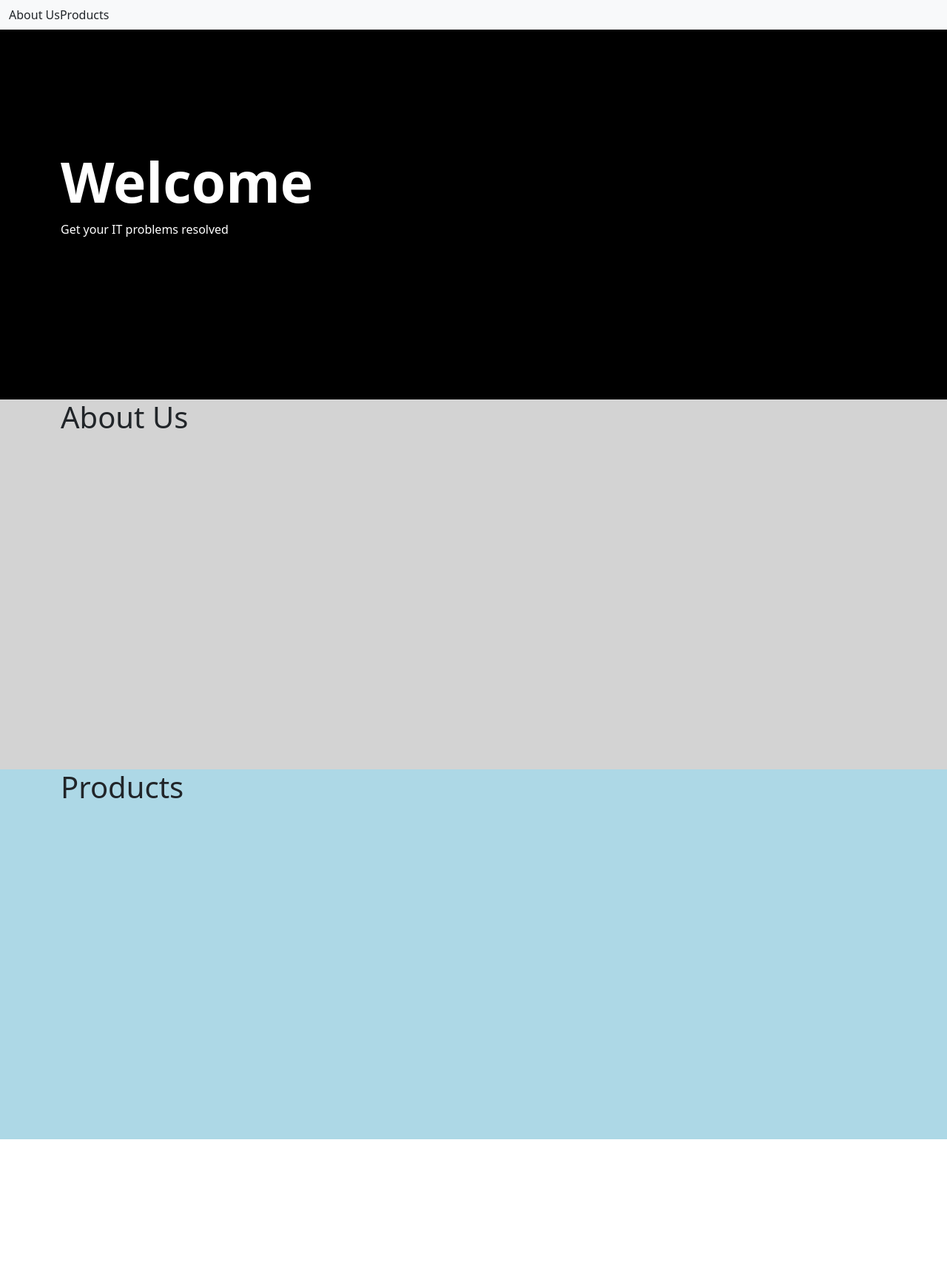
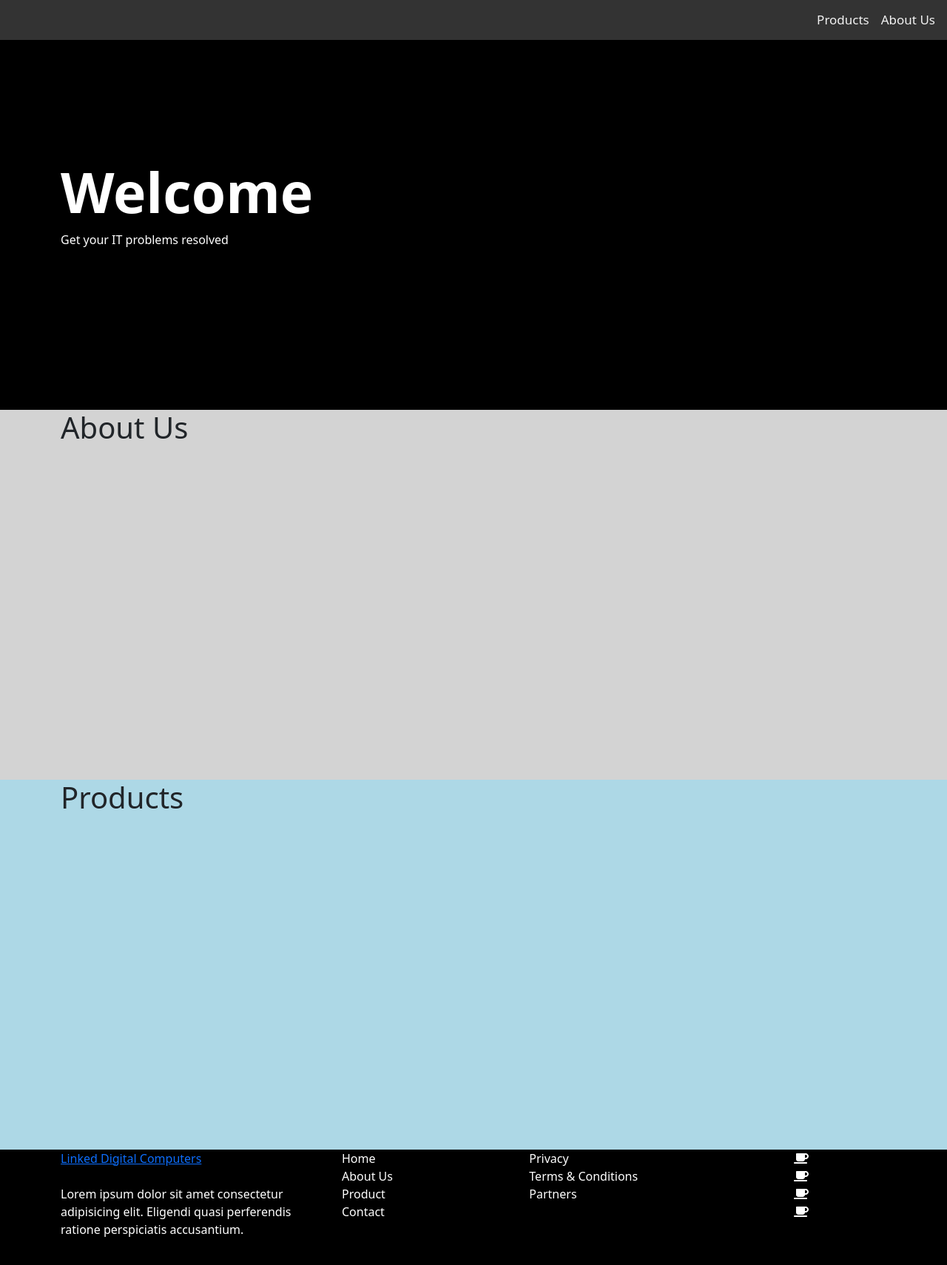
Before and after one commit to Simphiwekona/admin-portal-frontend, a React (Create React App) app: page / in a window 1280 px wide. Shown: the top 1710 px of the page at 74% size. Before the commit the page ends 1540 px from the top, so only its background shows below. Built offline with nearby package versions, Linux system fonts and the light colour scheme.

Commit message:
Home page changes

```diff
--- a/package.json
+++ b/package.json
@@ -3,6 +3,9 @@
   "version": "0.1.0",
   "private": true,
   "dependencies": {
+    "@fortawesome/fontawesome-svg-core": "^6.5.1",
+    "@fortawesome/free-solid-svg-icons": "^6.5.1",
+    "@fortawesome/react-fontawesome": "^0.2.0",
     "@testing-library/jest-dom": "^5.17.0",
     "@testing-library/react": "^13.4.0",
     "@testing-library/user-event": "^13.5.0",
--- a/src/pages/Home.jsx
+++ b/src/pages/Home.jsx
@@ -1,27 +1,27 @@
 import './styles/style.css';
 import { Link, animateScroll as scroll } from 'react-scroll';
+import { FontAwesomeIcon } from '@fortawesome/react-fontawesome';
+import { faCoffee } from '@fortawesome/free-solid-svg-icons';
+
 
 
 const Navbar = () => {
     return (
-        <nav className="navbar navbar-expand-lg bg-body-tertiary">
-            <div className="container-fluid">
-                <div className="collapse navbar-collapse">
-                    <ul className="navbar-nav">
-                        <li className="nav-item">
-                            <Link to="about-us" smooth={true} duration={500}>About Us</Link>
-                        </li>
-                        <li className="nav-item">
-                            <Link to="products" smooth={true} duration={500}>Products</Link>
-                        </li>
-                    </ul>
-                </div>
-            </div>
-        </nav>
+        <div className="navigation">
+            <Link to="about-us"
+                smooth={true}
+                duration={300}
+                className="nav">About Us</Link>
+
+            <Link to="products"
+                smooth={true}
+                duration={300}
+                className="nav">Products</Link>
+        </div>
     )
 }
 const Header = () => {
-    return(
+    return (
         <section className="header">
             <div className="container">
                 <div className="row">
@@ -36,7 +36,7 @@ const Header = () => {
 }
 
 const AboutUs = () => {
-    return(
+    return (
         <section className="about-us" id='about-us'>
             <div className="container">
                 <h1>About Us</h1>
@@ -46,7 +46,7 @@ const AboutUs = () => {
 }
 
 const Products = () => {
-    return(
+    return (
         <section className="products" id='products'>
             <div className="container">
                 <h1>Products</h1>
@@ -54,14 +54,52 @@ const Products = () => {
         </section>
     )
 }
+const Footer = () => {
+    return(
+        <section className="footer" id='footer'>
+            <div className="container">
+                <div className="row">
+                    <div className="col-md-4 pr-md-5">
+                        <Link to="" className="footer-logo d-block mb-4">Linked Digital Computers</Link>
+                        <p>Lorem ipsum dolor sit amet consectetur adipisicing elit. Eligendi quasi perferendis ratione perspiciatis accusantium.</p>
+                    </div>
+                    <div className="col-md">
+                        <ul className="list-unstyled nav-links">
+                            <li><Link to="/">Home</Link></li>
+                            <li><Link to="/">About Us</Link></li>
+                            <li><Link to="/">Product</Link></li>
+                            <li><Link to="/">Contact</Link></li>
+                        </ul>
+                    </div>
+                    <div className="col-md">
+                        <ul className="list-unstyled nav-links">
+                            <li><Link to="/">Privacy</Link></li>
+                            <li><Link to="/">Terms &amp; Conditions</Link></li>
+                            <li><Link to="/">Partners</Link></li>
+                        </ul>
+                    </div>
+                    <div className="col-md text-md-center">
+                        <ul className="social list-unstyled">
+                            <li><Link to=""><FontAwesomeIcon icon={faCoffee} style={{color:"#fff"}}/></Link></li>
+                            <li><Link to=""><FontAwesomeIcon icon={faCoffee} style={{color:"#fff"}}/></Link></li>
+                            <li><Link to=""><FontAwesomeIcon icon={faCoffee} style={{color:"#fff"}}/></Link></li>
+                            <li><Link to=""><FontAwesomeIcon icon={faCoffee} style={{color:"#fff"}}/></Link></li>
+                        </ul>
+                    </div>
+                </div>
+            </div>
+        </section>
+    )
+}
 
 const Home = () => {
-    return(
+    return (
         <div>
             <Navbar />
             <Header />
             <AboutUs />
             <Products />
+            <Footer />
         </div>
     )
 }
--- a/src/pages/styles/style.css
+++ b/src/pages/styles/style.css
@@ -25,3 +25,29 @@
     background-color: lightblue;
     height: 500px;
 }
+.footer {
+    background-color: #000;
+    height: 500px;
+    color: #fff;
+}
+
+/* Navbar Styling */
+
+.navigation {
+    background-color: #333;
+    overflow: hidden;
+  }
+
+  .nav {
+    float: right;
+    right: 20px;
+    color: #f2f2f2;
+    text-align: center;
+    padding: 14px 16px;
+    text-decoration: none;
+    font-size: 17px;
+  }
+  .nav:hover {
+    background-color: #ddd;
+    color: black;
+  }
```
Also changed, not shown: 1 other file (tests, documents, lock files or other folders).
